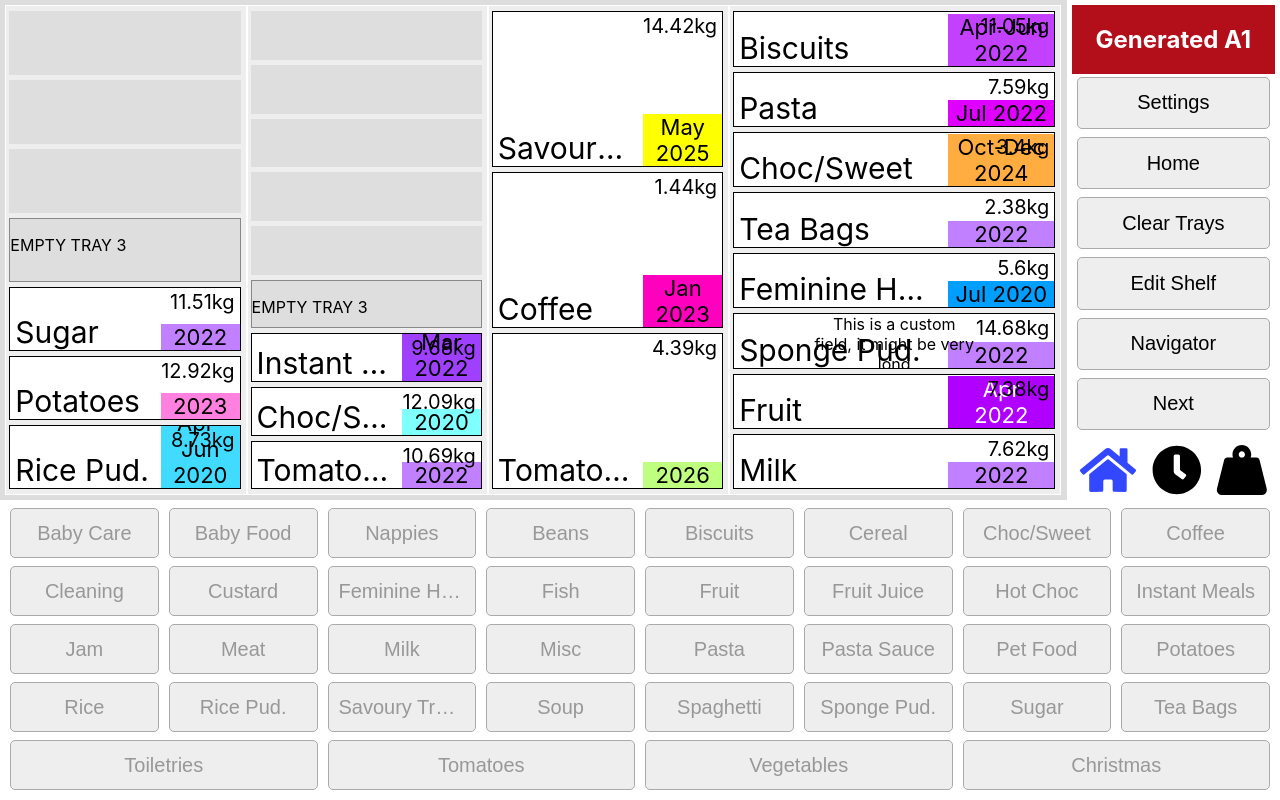
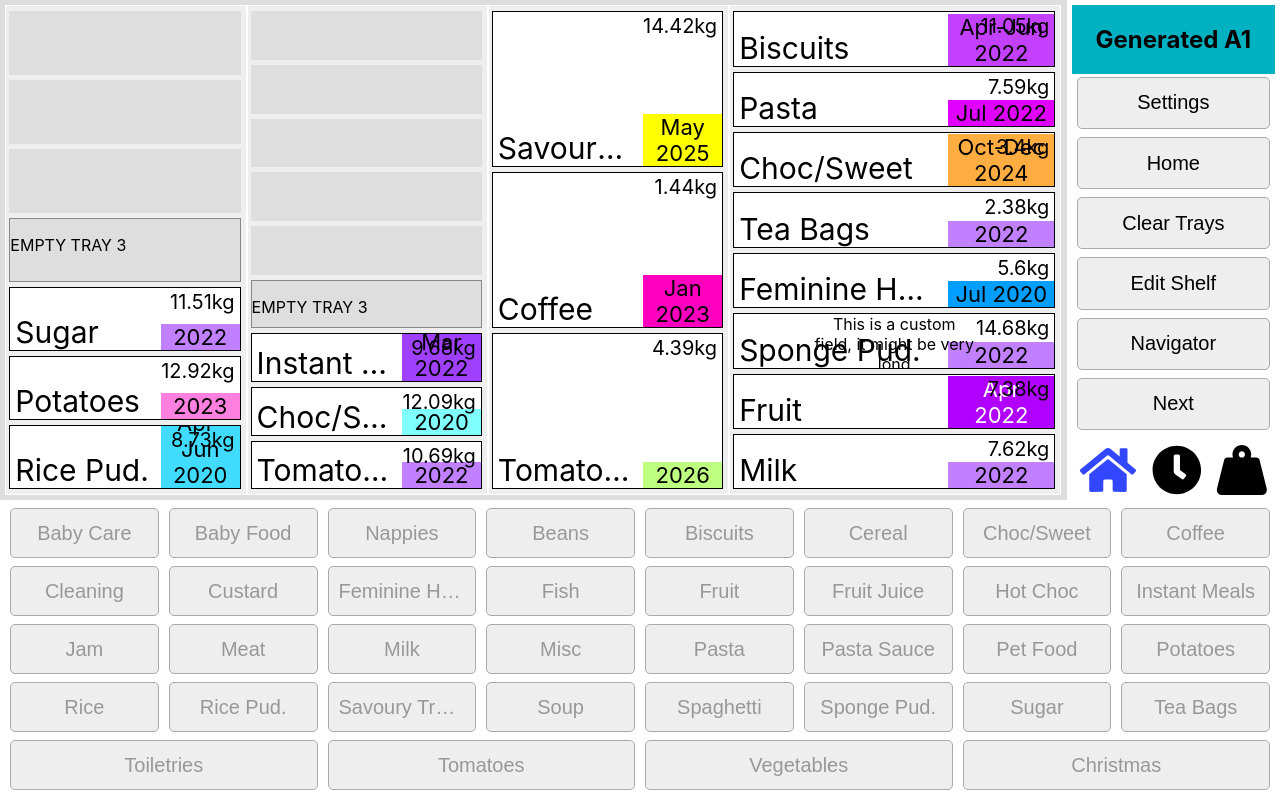
Before and after one commit to Kacper-Lubisz/TrayMaster, a React (Create React App) app: page / in a window 1280 px wide. Built offline with nearby package versions, Linux system fonts and the light colour scheme.

Commit message:
Fix hex generator

```diff
--- a/src/core/MockWarehouse.ts
+++ b/src/core/MockWarehouse.ts
@@ -39,7 +39,7 @@ const colours: { label: string, hex: string }[] = [
 ].concat(Array(20).fill(0).map(_ => {
     return {
         label: "Generated",
-        hex: `#${Math.floor(Math.random() * 255 * 255 * 255).toString(16)}`
+        hex: `#${Math.floor(Math.random() * 255 * 255).toString(16).padStart(6, "0")}`
     };
 }));
 
```
